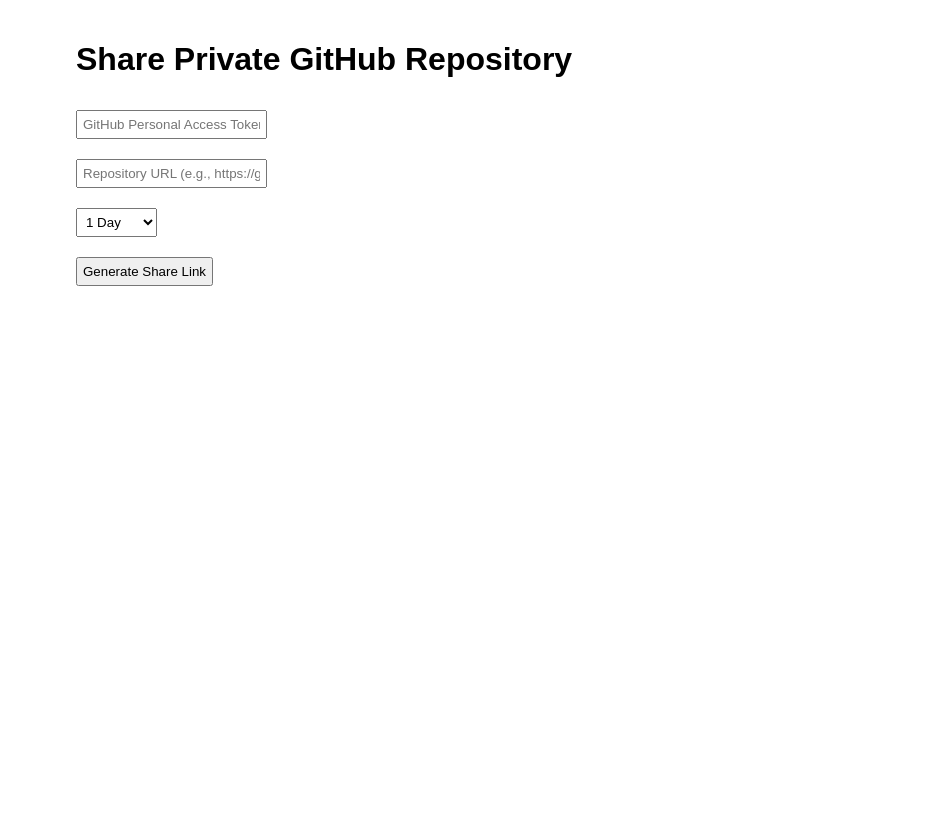
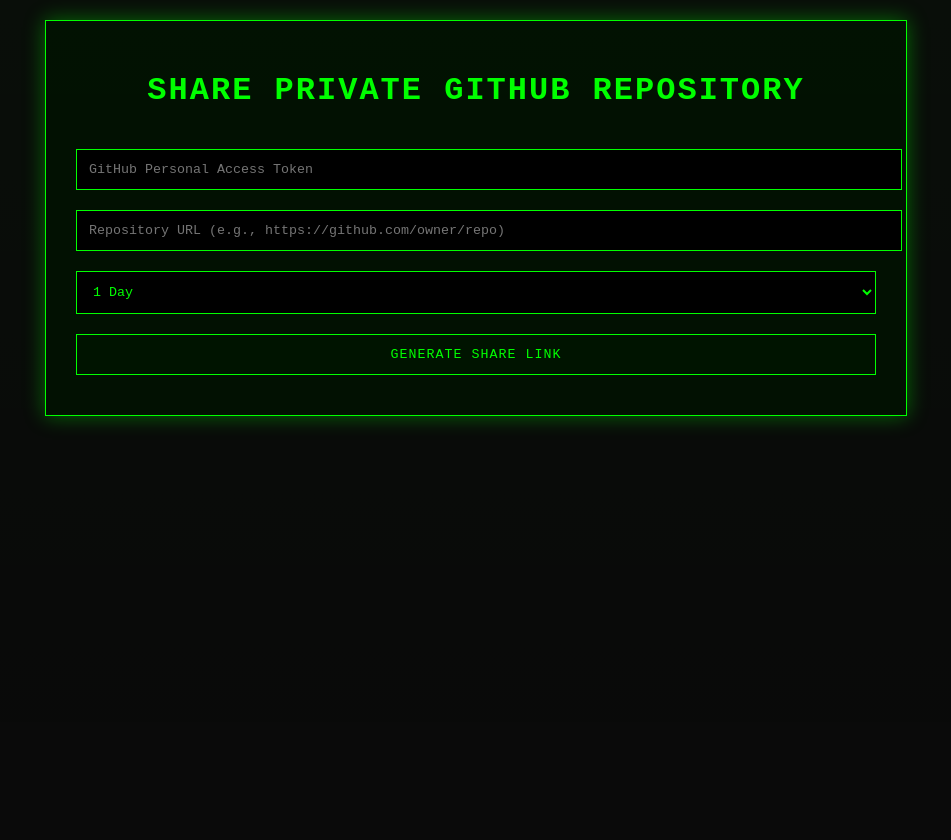
Before and after one commit to Karannkx/Kxshare, a Flask app: page / in a window 1280 px wide. Shown: the whole page, without its empty margins (164-1115 px from the left). Before the commit the page ends 286 px from the top, so only its background shows below. Run offline with Flask 3, Linux system fonts and the light colour scheme.

Commit message:
Assistant checkpoint: Added professional hacker theme with animations
Assistant generated file changes:
- templates/home.html: Add hacker theme to home page
- templates/success.html: Add hacker theme to success page
- templates/view.html: Add hacker theme to view page
- templates/expired.html: Add hacker theme to expired page

---

User prompt:

Make it's UI very professional like a Hacker Theme with animation and all

Replit-Commit-Author: Assistant
Replit-Commit-Session-Id: e71d024a-e6af-4e6d-8cde-e98923e4e7fc

```diff
--- a/templates/home.html
+++ b/templates/home.html
@@ -4,21 +4,81 @@
 <head>
     <title>Share GitHub Repo</title>
     <style>
-        body { font-family: Arial, sans-serif; max-width: 800px; margin: 0 auto; padding: 20px; }
-        input, select, button { margin: 10px 0; padding: 5px; }
+        body {
+            font-family: 'Courier New', monospace;
+            background-color: #0a0a0a;
+            color: #00ff00;
+            margin: 0;
+            padding: 20px;
+            min-height: 100vh;
+            position: relative;
+            overflow: hidden;
+        }
+        .container {
+            max-width: 800px;
+            margin: 0 auto;
+            background: rgba(0,20,0,0.7);
+            padding: 30px;
+            border: 1px solid #00ff00;
+            box-shadow: 0 0 20px rgba(0,255,0,0.2);
+            animation: glow 2s infinite alternate;
+        }
+        h1 {
+            text-align: center;
+            text-transform: uppercase;
+            letter-spacing: 2px;
+            margin-bottom: 30px;
+        }
+        input, select, button {
+            width: 100%;
+            padding: 12px;
+            margin: 10px 0;
+            background: #000;
+            border: 1px solid #00ff00;
+            color: #00ff00;
+            font-family: 'Courier New', monospace;
+        }
+        button {
+            background: #001400;
+            cursor: pointer;
+            text-transform: uppercase;
+            letter-spacing: 1px;
+            transition: all 0.3s;
+        }
+        button:hover {
+            background: #003000;
+            box-shadow: 0 0 10px #00ff00;
+        }
+        @keyframes glow {
+            from { box-shadow: 0 0 10px rgba(0,255,0,0.2); }
+            to { box-shadow: 0 0 20px rgba(0,255,0,0.4); }
+        }
+        .matrix-bg {
+            position: fixed;
+            top: 0;
+            left: 0;
+            width: 100%;
+            height: 100%;
+            z-index: -1;
+            opacity: 0.1;
+            background: linear-gradient(0deg, rgba(0,0,0,0) 0%, rgba(0,255,0,0.2) 100%);
+        }
     </style>
 </head>
 <body>
+    <div class="matrix-bg"></div>
+    <div class="container">
         <h1>Share Private GitHub Repository</h1>
         <form method="POST">
-        <input type="text" name="token" placeholder="GitHub Personal Access Token" required><br>
-        <input type="text" name="repo_url" placeholder="Repository URL (e.g., https://github.com/owner/repo)" required><br>
+            <input type="text" name="token" placeholder="GitHub Personal Access Token" required>
+            <input type="text" name="repo_url" placeholder="Repository URL (e.g., https://github.com/owner/repo)" required>
             <select name="expiry_days">
                 <option value="1">1 Day</option>
                 <option value="7">7 Days</option>
                 <option value="30">30 Days</option>
-        </select><br>
+            </select>
             <button type="submit">Generate Share Link</button>
         </form>
+    </div>
 </body>
 </html>
```
Also changed, not shown: templates/expired.html (+32 -3 lines), templates/success.html (+42 -4 lines), templates/view.html (+54 -3 lines). Lines whose indentation alone changed are shown as unchanged.
